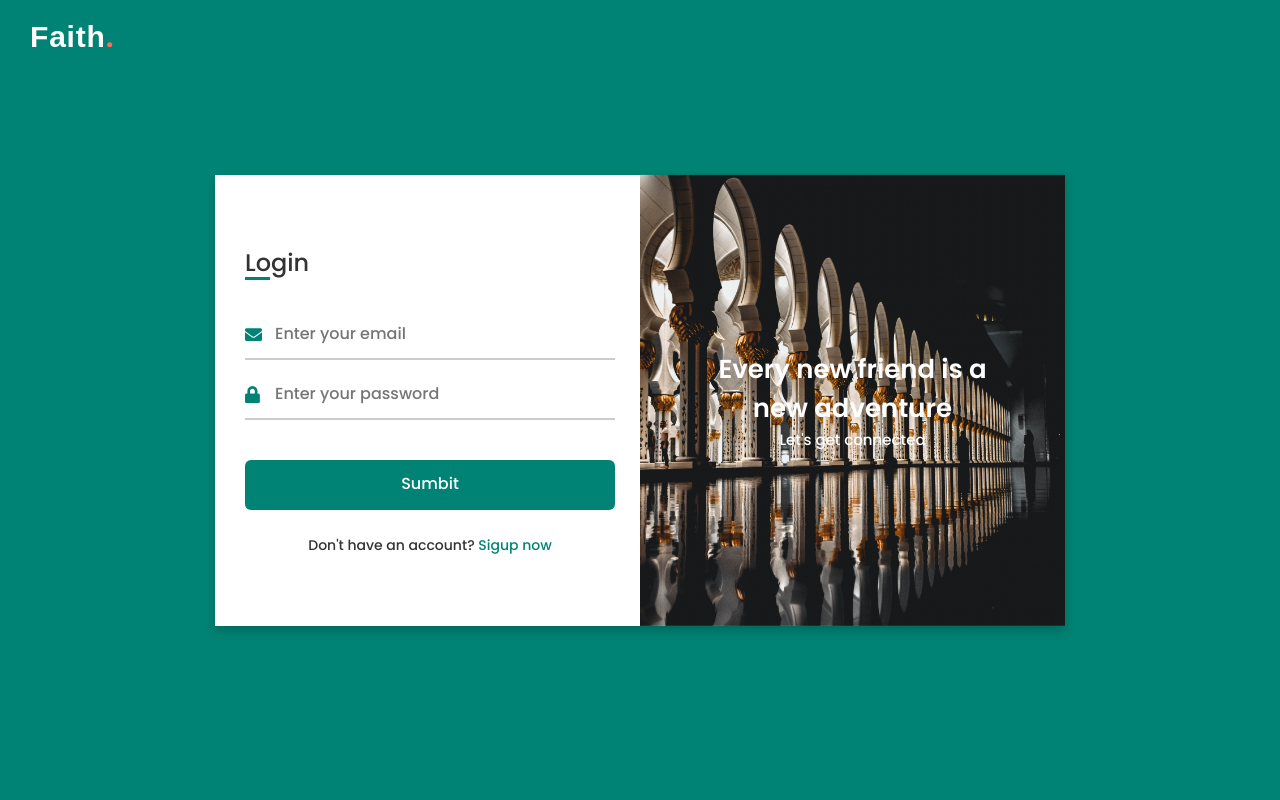
After one commit to Yassine-Mhirsi/Impact, a PHP site: page /login.php in a window 1280 px wide. The commit adds this page. Run offline with PHP 8.4, Linux system fonts and the light colour scheme.

Commit message:
bdd
finished the sign up form

```diff
--- /dev/null
+++ b/assets/css/style.css
@@ -0,0 +1,246 @@
+/* Google Font Link */
+@import url('https://fonts.googleapis.com/css2?family=Poppins:wght@200;300;400;500;600;700&display=swap');
+*{
+  margin: 0;
+  padding: 0;
+  box-sizing: border-box;
+  font-family: "Poppins" , sans-serif;
+}
+
+:root {
+  --font-default: "Open Sans", system-ui, -apple-system, "Segoe UI", Roboto, "Helvetica Neue", Arial, "Noto Sans", "Liberation Sans", sans-serif, "Apple Color Emoji", "Segoe UI Emoji", "Segoe UI Symbol", "Noto Color Emoji";
+  --font-primary: "Montserrat", sans-serif;
+  --font-secondary: "Poppins", sans-serif;
+}
+
+body{
+  min-height: 100vh;
+  display: flex;
+  align-items: center;
+  justify-content: center;
+  background: #008374;
+  padding: 30px;
+}
+.container{
+  position: relative;
+  max-width: 850px;
+  width: 100%;
+  background: #fff;
+  padding: 40px 30px;
+  box-shadow: 0 5px 10px rgba(0,0,0,0.2);
+  perspective: 2700px;
+}
+.container .cover{
+  position: absolute;
+  top: 0;
+  left: 50%;
+  height: 100%;
+  width: 50%;
+  z-index: 98;
+  transition: all 1s ease;
+  transform-origin: left;
+  transform-style: preserve-3d;
+}
+.container #flip:checked ~ .cover{
+  transform: rotateY(-180deg);
+}
+ .container .cover .front,
+ .container .cover .back{
+  position: absolute;
+  top: 0;
+  left: 0;
+  height: 100%;
+  width: 100%;
+}
+.cover .back{
+  transform: rotateY(180deg);
+  backface-visibility: hidden;
+}
+.container .cover::before,
+.container .cover::after{
+  content: '';
+  position: absolute;
+  height: 100%;
+  width: 100%;
+  /* background: #008374; */
+  opacity: 0.5;
+  z-index: 12;
+}
+.container .cover::after{
+  opacity: 0.3;
+  transform: rotateY(180deg);
+  backface-visibility: hidden;
+}
+.container .cover img{
+  position: absolute;
+  height: 100%;
+  width: 100%;
+  object-fit: cover;
+  z-index: 10;
+}
+.container .cover .text{
+  position: absolute;
+  z-index: 130;
+  height: 100%;
+  width: 100%;
+  display: flex;
+  flex-direction: column;
+  align-items: center;
+  justify-content: center;
+}
+.cover .text .text-1,
+.cover .text .text-2{
+  font-size: 26px;
+  font-weight: 600;
+  color: #fff;
+  text-align: center;
+}
+.cover .text .text-2{
+  font-size: 15px;
+  font-weight: 500;
+}
+.container .forms{
+  height: 100%;
+  width: 100%;
+  background: #fff;
+}
+.container .form-content{
+  display: flex;
+  align-items: center;
+  justify-content: space-between;
+}
+.form-content .login-form,
+.form-content .signup-form{
+  width: calc(100% / 2 - 25px);
+}
+.forms .form-content .title{
+  position: relative;
+  font-size: 24px;
+  font-weight: 500;
+  color: #333;
+}
+.forms .form-content .title:before{
+  content: '';
+  position: absolute;
+  left: 0;
+  bottom: 0;
+  height: 3px;
+  width: 25px;
+  background: #008374;
+}
+.forms .signup-form  .title:before{
+  width: 20px;
+}
+.forms .form-content .input-boxes{
+  margin-top: 30px;
+}
+.forms .form-content .input-box{
+  display: flex;
+  align-items: center;
+  height: 50px;
+  width: 100%;
+  margin: 10px 0;
+  position: relative;
+}
+.form-content .input-box input{
+  height: 100%;
+  width: 100%;
+  outline: none;
+  border: none;
+  padding: 0 30px;
+  font-size: 16px;
+  font-weight: 500;
+  border-bottom: 2px solid rgba(0,0,0,0.2);
+  transition: all 0.3s ease;
+}
+.form-content .input-box input:focus,
+.form-content .input-box input:valid{
+  border-color: #008374;
+}
+.form-content .input-box i{
+  position: absolute;
+  color: #008374;
+  font-size: 17px;
+}
+.forms .form-content .text{
+  font-size: 14px;
+  font-weight: 500;
+  color: #333;
+}
+.forms .form-content .text a{
+  text-decoration: none;
+}
+.forms .form-content .text a:hover{
+  text-decoration: underline;
+}
+.forms .form-content .button{
+  color: #fff;
+  margin-top: 40px;
+}
+.forms .form-content .button input{
+  color: #fff;
+  background: #008374;
+  border-radius: 6px;
+  padding: 0;
+  cursor: pointer;
+  transition: all 0.4s ease;
+}
+.forms .form-content .button input:hover{
+  background: #008374;
+}
+.forms .form-content label{
+  color: #008374;
+  cursor: pointer;
+}
+.forms .form-content label:hover{
+  text-decoration: underline;
+}
+.forms .form-content .login-text,
+.forms .form-content .sign-up-text{
+  text-align: center;
+  margin-top: 25px;
+}
+.container #flip{
+  display: none;
+}
+@media (max-width: 730px) {
+  .container .cover{
+    display: none;
+  }
+  .form-content .login-form,
+  .form-content .signup-form{
+    width: 100%;
+  }
+  .form-content .signup-form{
+    display: none;
+  }
+  .container #flip:checked ~ .forms .signup-form{
+    display: block;
+  }
+  .container #flip:checked ~ .forms .login-form{
+    display: none;
+  }
+}
+
+
+/*  */
+
+.faith-button {
+  position: absolute;
+  top: 5px;
+  left: 10px;
+  padding: 10px 20px;
+  background-color: #008374;
+  text-decoration: none;
+  border-radius: 0 0 10px 0;
+  font-size: 30px;
+  margin: 0;
+  font-weight: 600;
+  letter-spacing: 0.8px;
+  color: #fff;
+  font-family: var(--font-primary);
+}
+
+.faith-button span {
+  color: #f96f59;
+}
--- a/blog-details.html
+++ b/blog-details.html
@@ -58,7 +58,7 @@
   <header id="header" class="header d-flex align-items-center">
 
     <div class="container-fluid container-xl d-flex align-items-center justify-content-between">
-      <a href="index.html" class="logo d-flex align-items-center">
+      <a href="main.html" class="logo d-flex align-items-center">
         <!-- Uncomment the line below if you also wish to use an image logo -->
         <!-- <img src="assets/img/logo.png" alt=""> -->
         <h1>Impact<span>.</span></h1>
@@ -116,7 +116,7 @@
       <nav>
         <div class="container">
           <ol>
-            <li><a href="index.html">Home</a></li>
+            <li><a href="main.html">Home</a></li>
             <li>Blog Details</li>
           </ol>
         </div>
@@ -451,7 +451,7 @@
     <div class="container">
       <div class="row gy-4">
         <div class="col-lg-5 col-md-12 footer-info">
-          <a href="index.html" class="logo d-flex align-items-center">
+          <a href="main.html" class="logo d-flex align-items-center">
             <span>Impact</span>
           </a>
           <p>Cras fermentum odio eu feugiat lide par naso tierra. Justo eget nada terra videa magna derita valies darta donna mare fermentum iaculis eu non diam phasellus.</p>
--- a/blog.html
+++ b/blog.html
@@ -58,7 +58,7 @@
   <header id="header" class="header d-flex align-items-center">
 
     <div class="container-fluid container-xl d-flex align-items-center justify-content-between">
-      <a href="index.html" class="logo d-flex align-items-center">
+      <a href="main.html" class="logo d-flex align-items-center">
         <!-- Uncomment the line below if you also wish to use an image logo -->
         <!-- <img src="assets/img/logo.png" alt=""> -->
         <h1>Impact<span>.</span></h1>
@@ -116,7 +116,7 @@
       <nav>
         <div class="container">
           <ol>
-            <li><a href="index.html">Home</a></li>
+            <li><a href="main.html">Home</a></li>
             <li>Blog</li>
           </ol>
         </div>
@@ -306,7 +306,7 @@
     <div class="container">
       <div class="row gy-4">
         <div class="col-lg-5 col-md-12 footer-info">
-          <a href="index.html" class="logo d-flex align-items-center">
+          <a href="main.html" class="logo d-flex align-items-center">
             <span>Impact</span>
           </a>
           <p>Cras fermentum odio eu feugiat lide par naso tierra. Justo eget nada terra videa magna derita valies darta donna mare fermentum iaculis eu non diam phasellus.</p>
--- /dev/null
+++ b/login.php
@@ -0,0 +1,82 @@
+<!DOCTYPE html>
+<!-- Created by CodingLab |www.youtube.com/c/CodingLabYT-->
+<html lang="en" dir="ltr">
+  <head>
+    <meta charset="UTF-8">
+    <!--<title> Login and Registration Form in HTML & CSS | CodingLab </title>-->
+    <link rel="stylesheet" href="./assets/css/style.css">
+    <!-- Fontawesome CDN Link -->
+    <link rel="stylesheet" href="https://cdnjs.cloudflare.com/ajax/libs/font-awesome/5.15.3/css/all.min.css">
+    <meta name="viewport" content="width=device-width, initial-scale=1.0">
+   </head>
+<body>
+  <a href="./main.html" class="faith-button">Faith<span>.</span></a>
+  <div class="container">
+    <input type="checkbox" id="flip">
+    <div class="cover">
+      <div class="front">
+        <img src="./assets/img/Images/tamirlan-maratov-6FoluBMESZE-unsplash.jpg" alt="">
+        <div class="text">
+          <span class="text-1">Every new friend is a <br> new adventure</span>
+          <span class="text-2">Let's get connected</span>
+        </div>
+      </div>
+      <div class="back">
+        <img class="backImg" src="./assets/img/Images/backImg.jpg" alt="">
+        <div class="text">
+          <span class="text-1">Complete miles of journey <br> with one step</span>
+          <span class="text-2">Let's get started</span>
+        </div>
+      </div>
+    </div>
+    <div class="forms">
+        <div class="form-content">
+          <div class="login-form">
+            <div class="title">Login</div>
+          <form action="/assets/php/connect.php" method="post">
+            <div class="input-boxes">
+              <div class="input-box">
+                <i class="fas fa-envelope"></i>
+                <input type="text" placeholder="Enter your email" required>
+              </div>
+              <div class="input-box">
+                <i class="fas fa-lock"></i>
+                <input type="password" placeholder="Enter your password" required>
+              </div>
+              <!-- <div class="text"><a href="#">Forgot password?</a></div> -->
+              <div class="button input-box">
+                <input type="submit" value="Sumbit">
+              </div>
+              <div class="text sign-up-text">Don't have an account? <label for="flip">Sigup now</label></div>
+            </div>
+        </form>
+      </div>
+        <div class="signup-form">
+          <div class="title">Signup</div>
+        <form action="add-user.php" method="POST">
+            <div class="input-boxes">
+              <div class="input-box">
+                <i class="fas fa-envelope"></i>
+                <input type="text" placeholder="Enter your email" required name="email">
+              </div>
+              <div class="input-box">
+                <i class="fas fa-user"></i>
+                <input type="text" placeholder="Enter your name" required name="name">
+              </div>
+              <div class="input-box">
+                <i class="fas fa-lock"></i>
+                <input type="password" placeholder="Enter your password" required name="password">
+              </div>
+              <input type="text" value="user" name="role" style="display:none;">
+              <div class="button input-box">
+                <input type="submit" value="Sumbit">
+              </div>
+              <div class="text sign-up-text">Already have an account? <label for="flip">Login now</label></div>
+            </div>
+      </form>
+    </div>
+    </div>
+    </div>
+  </div>
+</body>
+</html>
--- a/portfolio-details.html
+++ b/portfolio-details.html
@@ -58,7 +58,7 @@
   <header id="header" class="header d-flex align-items-center">
 
     <div class="container-fluid container-xl d-flex align-items-center justify-content-between">
-      <a href="index.html" class="logo d-flex align-items-center">
+      <a href="main.html" class="logo d-flex align-items-center">
         <!-- Uncomment the line below if you also wish to use an image logo -->
         <!-- <img src="assets/img/logo.png" alt=""> -->
         <h1>Impact<span>.</span></h1>
@@ -116,7 +116,7 @@
       <nav>
         <div class="container">
           <ol>
-            <li><a href="index.html">Home</a></li>
+            <li><a href="main.html">Home</a></li>
             <li>Portfolio Details</li>
           </ol>
         </div>
@@ -216,7 +216,7 @@
     <div class="container">
       <div class="row gy-4">
         <div class="col-lg-5 col-md-12 footer-info">
-          <a href="index.html" class="logo d-flex align-items-center">
+          <a href="main.html" class="logo d-flex align-items-center">
             <span>Impact</span>
           </a>
           <p>Cras fermentum odio eu feugiat lide par naso tierra. Justo eget nada terra videa magna derita valies darta donna mare fermentum iaculis eu non diam phasellus.</p>
--- a/sample-inner-page.html
+++ b/sample-inner-page.html
@@ -58,7 +58,7 @@
   <header id="header" class="header d-flex align-items-center">
 
     <div class="container-fluid container-xl d-flex align-items-center justify-content-between">
-      <a href="index.html" class="logo d-flex align-items-center">
+      <a href="main.html" class="logo d-flex align-items-center">
         <!-- Uncomment the line below if you also wish to use an image logo -->
         <!-- <img src="assets/img/logo.png" alt=""> -->
         <h1>Impact<span>.</span></h1>
@@ -116,7 +116,7 @@
       <nav>
         <div class="container">
           <ol>
-            <li><a href="index.html">Home</a></li>
+            <li><a href="main.html">Home</a></li>
             <li>Sample Inner Page</li>
           </ol>
         </div>
@@ -141,7 +141,7 @@
     <div class="container">
       <div class="row gy-4">
         <div class="col-lg-5 col-md-12 footer-info">
-          <a href="index.html" class="logo d-flex align-items-center">
+          <a href="main.html" class="logo d-flex align-items-center">
             <span>Impact</span>
           </a>
           <p>Cras fermentum odio eu feugiat lide par naso tierra. Justo eget nada terra videa magna derita valies darta donna mare fermentum iaculis eu non diam phasellus.</p>
```
Also changed, not shown: add-user.php (added, +20 -0 lines), assets/css/main.css (+9 -0 lines), connect.php (added, +17 -0 lines), main.html (renamed from index.html, +4 -4 lines), assets/img/Images/backImg.jpg (added), assets/img/Images/frontImg.jpg (added), assets/img/Images/mecca.jpg (added), assets/img/Images/tamirlan-maratov-6FoluBMESZE-unsplash.jpg (added).
